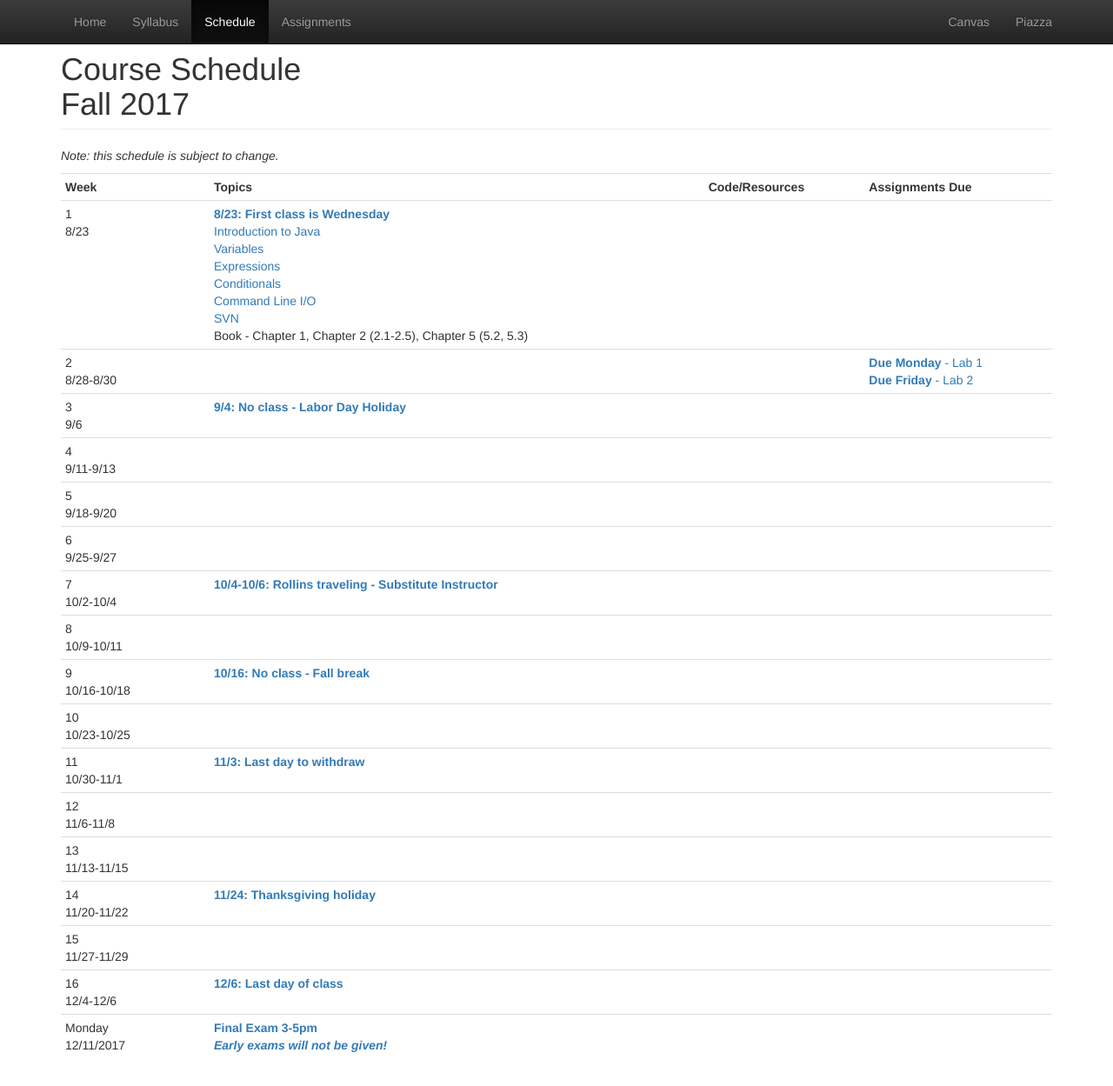
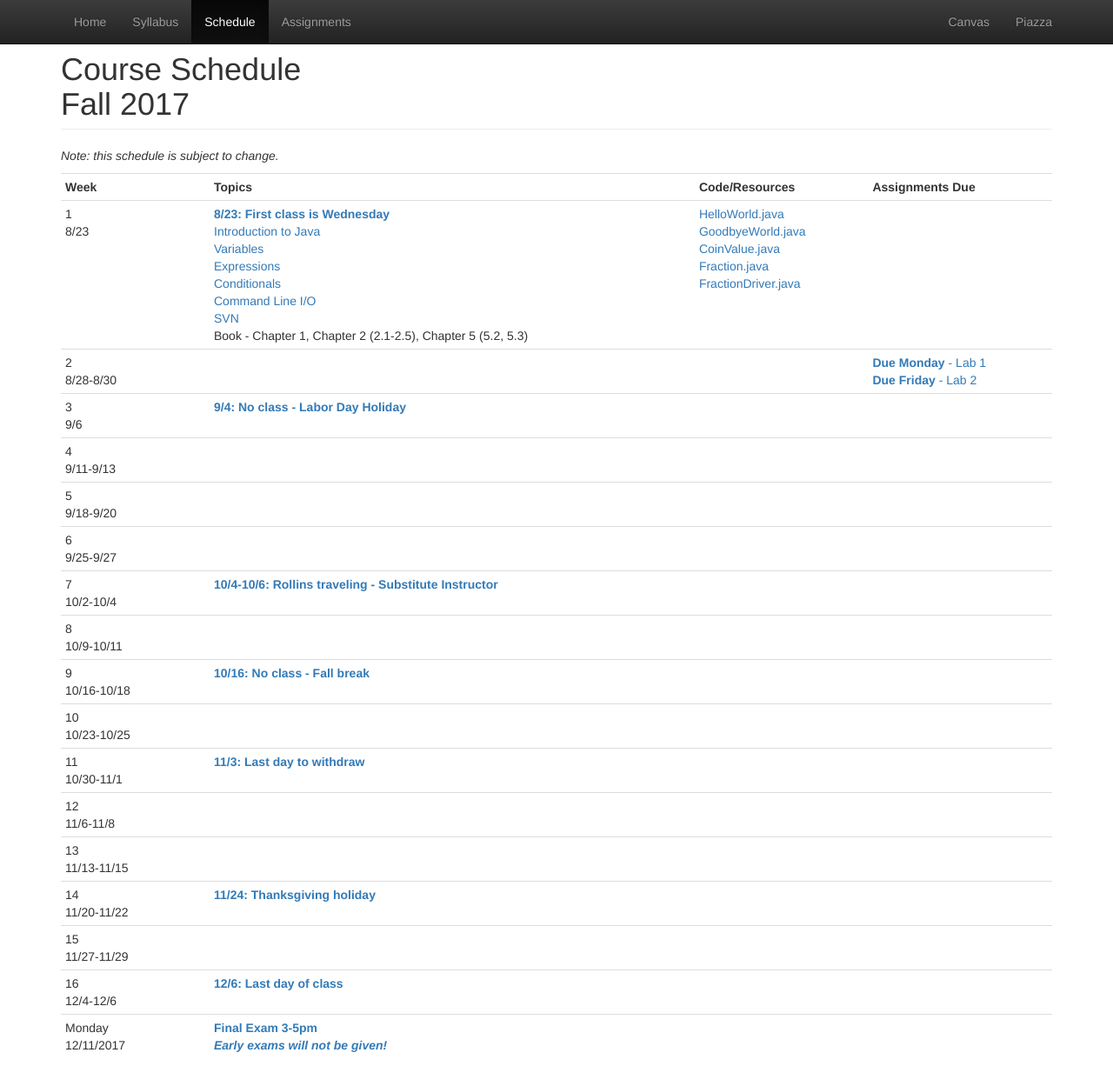
Before and after one commit to CS112-F17/cs112-f17.github.io, a Jekyll site: the page built from schedule.html, in a window 1280 px wide and 1257 px high. Shown: the top 1249 px of the window at 87% size. Built offline with Jekyll 4.4.1, drawn with Linux system fonts in a browser that asks for light colours.

Commit message:
add code examples

```diff
--- a/schedule.html
+++ b/schedule.html
@@ -29,10 +29,11 @@ title: Schedule
 				Book - Chapter 1, Chapter 2 (2.1-2.5), Chapter 5 (5.2, 5.3)
 			</td>
 			<td>
-<!-- 				<a href="https://github.com/CS112-F17/code/blob/master/HelloWorld.java">HelloWorld.java</a><br/>
+ 				<a href="https://github.com/CS112-F17/code/blob/master/HelloWorld.java">HelloWorld.java</a><br/>
 				<a href="https://github.com/CS112-F17/code/blob/master/GoodbyeWorld.java">GoodbyeWorld.java</a><br/>
 				<a href="https://github.com/CS112-F17/code/blob/master/CoinValue.java">CoinValue.java</a><br/>
-			-->
+				<a href="https://github.com/CS112-F17/code/blob/master/Fraction.java">Fraction.java</a><br/>
+				<a href="https://github.com/CS112-F17/code/blob/master/FractionDriver.java">FractionDriver.java</a><br/>
 		</td>
 		<td>
 		</td>
```
